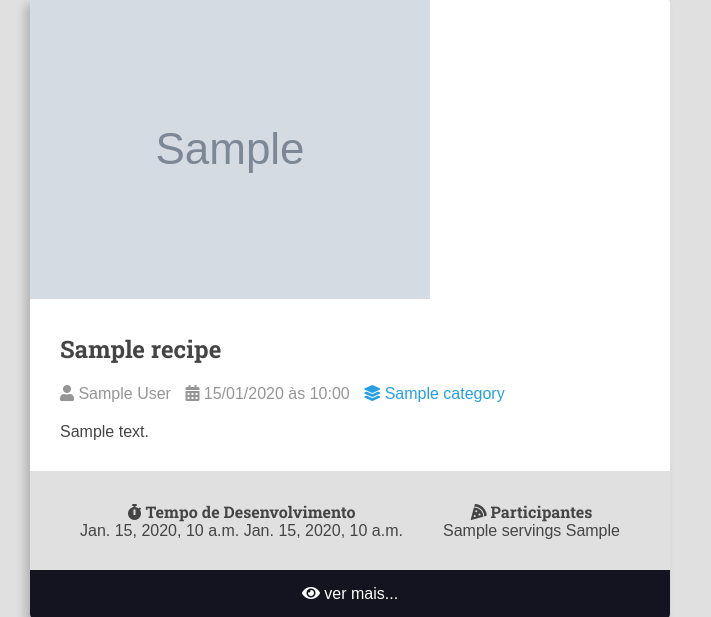
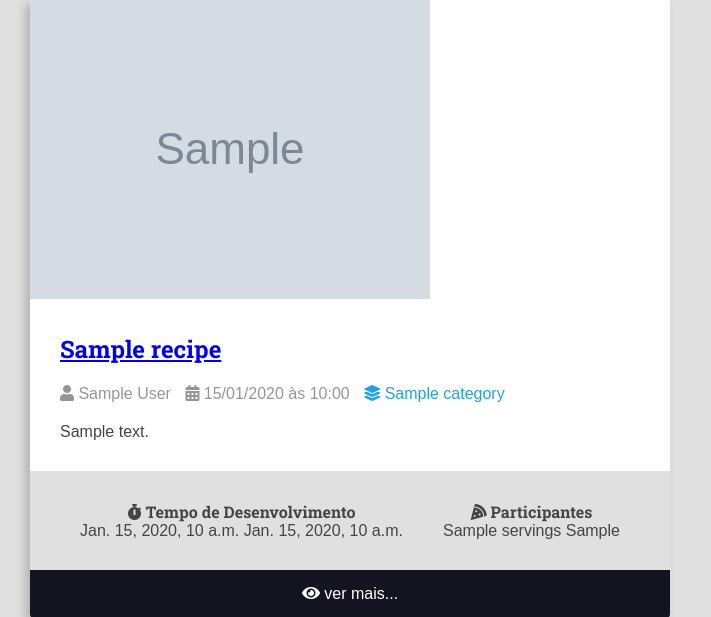
Before and after one commit to VanthuirMaia/curso-django-projeto1, a Django app: template recipes/templates/recipes/pages/home.html in a window 1280 px wide. Shown: the part 213-830 px from the top of the page, without its empty margins (0-711 px from the left). Run offline with Django 5.2, Linux system fonts and the light colour scheme; the template is opened without the code that fills it: most values are stand-ins (such as "Sample title", 1, 10 or a date in 2020); grey boxes marked "Sample" are stand-in pictures.

Commit message:
finalizando a inserção dos links

```diff
--- a/recipes/static/recipes/css/styles.css
+++ b/recipes/static/recipes/css/styles.css
@@ -175,6 +175,11 @@
     padding-bottom: 2rem;
 }
 
+.project-title-container a {
+    text-decoration: none;
+    color: var(--color-primary-dark);
+}
+
 .project-author {
     padding: 0 var(--spacing-gutter-medium);
 }
--- a/recipes/templates/recipes/partials/header.html
+++ b/recipes/templates/recipes/partials/header.html
@@ -1,7 +1,7 @@
 <header class="main-header-container">
     <div class="main-header container">
         <h1>
-            <a class="main-logo" href="/">
+            <a class="main-logo" href="{% url "recipes:home" %}">
                 <i class="fas fa-code main-logo-icon"></i>
                 <span class="main-logo-text">Portifólio - Vanthuir Maia</span>
             </a>
--- a/recipes/templates/recipes/partials/project.html
+++ b/recipes/templates/recipes/partials/project.html
@@ -1,11 +1,16 @@
 {% load static %}
 <div class="project project-list-item">
     <div class="project-cover">
+        <a href="{% url 'recipes:recipe' recipe.id %}">
             <img src="{{ recipe.cover.url }}" alt="Temp">
+        </a>
     </div>
     <div class="project-title-container">
         <h2 class="recipe-title">
+            <a href="{% url 'recipes:recipe' recipe.id %}">
                 {{ recipe.title }}
+            </a>
+
         </h2>
     </div>
 
@@ -47,7 +52,7 @@
     </div>
     {% if is_detail_page is not True %}
     <footer class="project-footer">
-            <a class="project-read-more button button-dark button-full-width" href="/recipes/3/">
+        <a class="project-read-more button button-dark button-full-width" href="{% url 'recipes:recipe' recipe.id %}">
             <i class="fas fa-eye"></i>
             <span>ver mais...</span>
         </a>
--- a/recipes/urls.py
+++ b/recipes/urls.py
@@ -1,9 +1,10 @@
 from django.urls import path
 from . import views
 
+app_name = 'recipes'
 
 urlpatterns = [
-    path('', views.home, name="recipes-home"),
-    path('recipes/<int:id>/', views.recipe, name="recipes-recipe"),
+    path('', views.home, name="home"),
+    path('recipes/<int:id>/', views.recipe, name="recipe"),
 
 ]
--- a/utils/recipes/factory.py
+++ b/utils/recipes/factory.py
@@ -14,6 +14,7 @@
 
 def make_recipe():
     return {
+        'id': fake.random_number(digits=2, fix_len=True),
         'title': fake.sentence(nb_words=6),
         'description': fake.sentence(nb_words=12),
         'preparation_time': fake.random_number(digits=2, fix_len=True),
```
Lines whose indentation alone changed are shown as unchanged.
